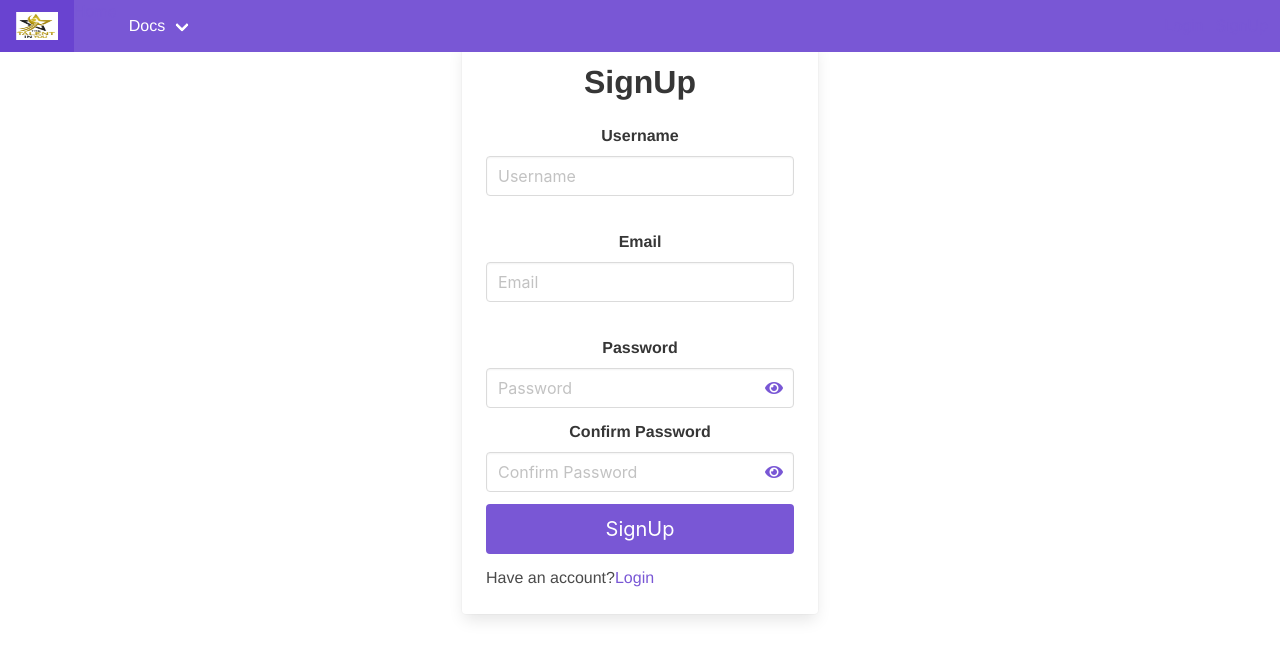
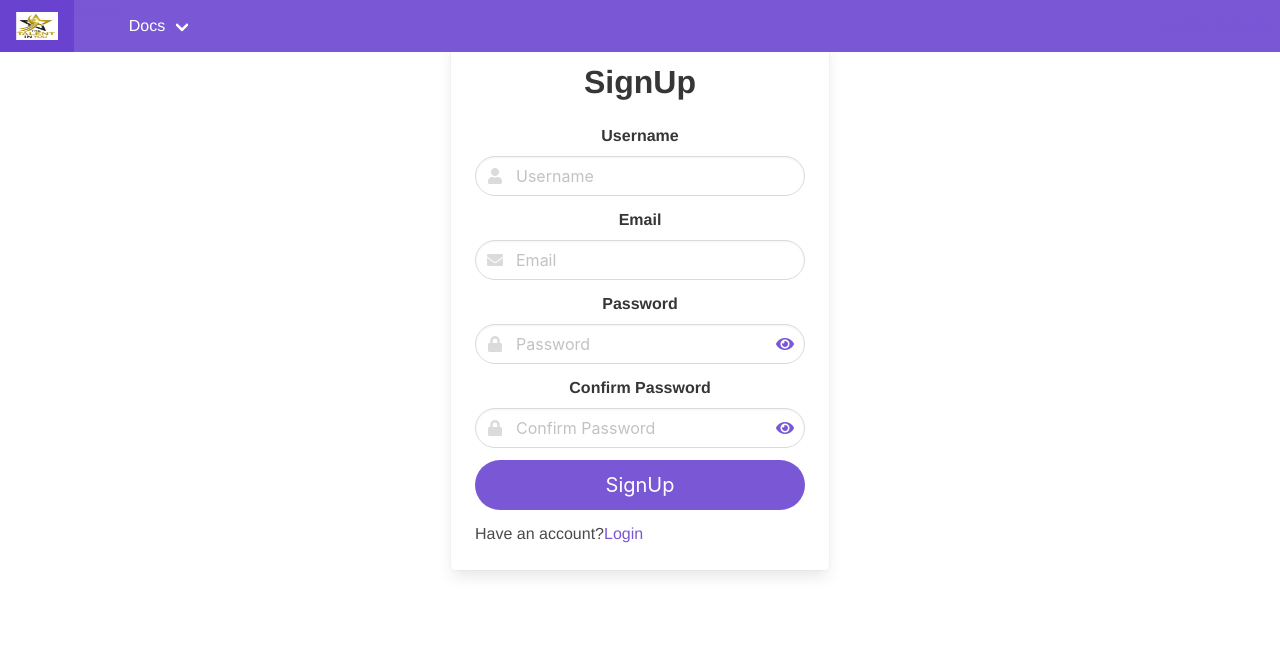
Before and after one commit to unique-thinker/awesome_skill_ui, a Vue app: page /signup in a window 1280 px wide. Shown: the top 658 px of the page. Built offline with nearby package versions, Linux system fonts and the light colour scheme.

Commit message:
Add fontawesome icons in text fields

```diff
--- a/src/views/components/auth/Login.vue
+++ b/src/views/components/auth/Login.vue
@@ -12,20 +12,23 @@
               <b-input type='email'
                 v-model='email'
                 placeholder='Email'
-                maxlength='30'>
+                icon="envelope"
+                rounded>
               </b-input>
             </b-field>
             <b-field label='Password'>
               <b-input type='password'
                   v-model='password'
                   placeholder='Password'
+                  icon="lock"
+                  rounded
                   password-reveal>
               </b-input>
             </b-field>
             <div class='field'>
               <p class='control'>
                 <button
-                  class='button is-primary is-medium is-fullwidth'
+                  class='button is-primary is-medium is-fullwidth is-rounded'
                   @click='login'>
                   Login
                 </button>
--- a/src/views/components/auth/NewPassword.vue
+++ b/src/views/components/auth/NewPassword.vue
@@ -19,6 +19,8 @@
               <b-input type='password'
                   v-model='password'
                   placeholder='Password'
+                  icon="lock"
+                  rounded
                   password-reveal>
               </b-input>
             </b-field>
@@ -26,13 +28,15 @@
               <b-input type='password'
                   v-model='passwordConfirmation'
                   placeholder='Password'
+                  icon="lock"
+                  rounded
                   password-reveal>
               </b-input>
             </b-field>
             <div class='field'>
               <p class='control'>
                 <button
-                  class='button is-primary is-medium is-fullwidth'
+                  class='button is-primary is-medium is-fullwidth is-rounded'
                   type='submit'>
                   Change password
                 </button>
--- a/src/views/components/auth/PasswordReset.vue
+++ b/src/views/components/auth/PasswordReset.vue
@@ -15,13 +15,14 @@
               <b-input type='email'
                 v-model='email'
                 placeholder='Email'
-                maxlength='30'>
+                icon="envelope"
+                rounded>
               </b-input>
             </b-field>
             <div class='field'>
               <p class='control'>
                 <button
-                  class='button is-primary is-medium is-fullwidth'
+                  class='button is-primary is-medium is-fullwidth is-rounded'
                   type='submit'>
                   Send password reset email
                 </button>
--- a/src/views/components/auth/SignUp.vue
+++ b/src/views/components/auth/SignUp.vue
@@ -11,7 +11,8 @@
               <b-input
                 v-model='username'
                 placeholder='Username'
-                maxlength="30">
+                icon="user"
+                rounded>
               </b-input>
             </b-field>
             <b-field label='Email'
@@ -20,7 +21,8 @@
               <b-input type='email'
                 v-model='email'
                 placeholder='Email'
-                maxlength='30'>
+                icon="envelope"
+                rounded>
               </b-input>
             </b-field>
             <b-field label='Password'
@@ -29,6 +31,8 @@
               <b-input type="password"
                 v-model='password'
                 placeholder='Password'
+                icon="lock"
+                rounded
                 password-reveal>
               </b-input>
             </b-field>
@@ -38,13 +42,15 @@
               <b-input type="password"
                 v-model='passwordConfirmation'
                 placeholder='Confirm Password'
+                icon="lock"
+                rounded
                 password-reveal>
               </b-input>
             </b-field>
             <div class='field'>
               <p class='control'>
                 <button
-                  class='button is-primary is-medium is-fullwidth'
+                  class='button is-primary is-medium is-fullwidth is-rounded'
                   @click='signUp'>
                   SignUp
                 </button>
```
